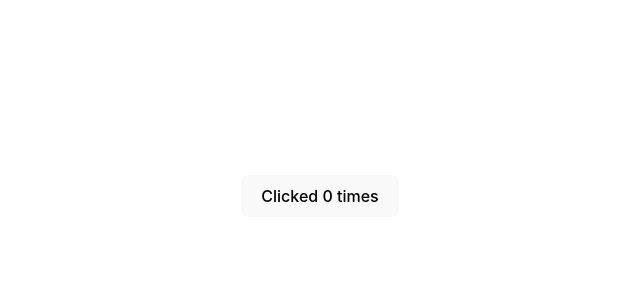
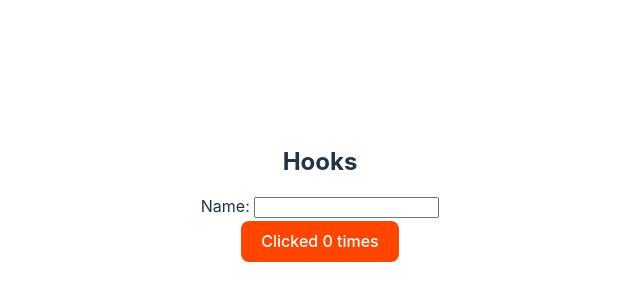
Before and after one commit to marvinjk6/React-Hooks, a React (Vite) app in the folder react-hooks/: page / in a window 1280 px wide. Shown: the part 204-504 px from the top of the page, without its empty margins (320-960 px from the left). Built offline with nearby package versions, Linux system fonts and the light colour scheme.

Commit message:
video 8 - Conditionally run effects

```diff
--- a/react-hooks/src/App.css
+++ b/react-hooks/src/App.css
@@ -5,37 +5,8 @@
   text-align: center;
 }
 
-.logo {
-  height: 6em;
-  padding: 1.5em;
-  will-change: filter;
+.button {
+  background-color: orangered;
+  margin-top: 3px;
+  color: white;
 }
-.logo:hover {
-  filter: drop-shadow(0 0 2em #646cffaa);
-}
-.logo.react:hover {
-  filter: drop-shadow(0 0 2em #61dafbaa);
-}
-
-@keyframes logo-spin {
-  from {
-    transform: rotate(0deg);
-  }
-  to {
-    transform: rotate(360deg);
-  }
-}
-
-@media (prefers-reduced-motion: no-preference) {
-  a:nth-of-type(2) .logo {
-    animation: logo-spin infinite 20s linear;
-  }
-}
-
-.card {
-  padding: 2em;
-}
-
-.read-the-docs {
-  color: #888;
-}
--- a/react-hooks/src/components/video-07/ClassCounterOne.jsx
+++ b/react-hooks/src/components/video-07/ClassCounterOne.jsx
@@ -8,23 +8,38 @@ class ClassCounterOne extends Component {
     super(props)
 
     this.state = {
-       count: 0
+       count: 0,
+       name: ""
     }
   }
 
   componentDidMount() {
-    // title is the HTML tag <title> that stay on the head of a HTML document
     document.title = `Clicked ${this.state.count} times`
   }
 
+  // here the goal is after the input is filled and the button is clicked we don't want the state name still update for a better performance
   componentDidUpdate(prevProps, prevState) {
-    document.title = `Clicked ${this.state.count} times`
+    if(prevState.count !== this.state.count) {
+        document.title = `Clicked ${this.state.count} times`
+        console.log('Updated document title')
+    }
   }
 
   render() {
+
+    const {count, name} = this.state
+
     return (
       <div>
-        <button onClick={()=>this.setState({ count: this.state.count + 1 })}>
+        <h2>Class Component</h2>
+        <div>
+            <label>Name: </label>
+            <input
+            type="text"
+            value={name}
+            onChange={e => this.setState({name: e.target.value})}/>
+        </div>
+        <button className='button' onClick={()=>this.setState({ count: count + 1 })}>
             Clicked {this.state.count} times
         </button>
       </div>
--- a/react-hooks/src/components/video-07/HookCounterOne.jsx
+++ b/react-hooks/src/components/video-07/HookCounterOne.jsx
@@ -1,22 +1,25 @@
-
-// like in the ClassCounterOne compent the goal is to change the document title on button
-// useEffect is used to create side effects like interact with the DOM or fetching data
-// we call useEffect within the component
-
 import React, { useState, useEffect } from 'react'
 
 function HookCounterOne() {
 
   const [count, setCount] = useState(0)
+  const [name, setName] = useState('')
 
-  //the firts paremeter is a function that is executed after every render of the component
+  // for conditionally execute an effect we pass in a second parameter, an array, in the array we need to specify either props or state that we need to watch for, only if those props and states especified in this array change the effect would be executed
+  // here we want the effect to execute only when the count value changes
    useEffect(() => {
+        console.log('useEffect - Updating document title')
         document.title = `You clicked ${count} times`
-   })
+   }, [count])
 
   return (
     <div>
-        <button onClick={() => setCount(prevCount => prevCount + 1)}>Clicked {count} times</button>
+        <h2>Hooks</h2>
+        <div>
+            <label>Name: </label>
+            <input type="text" value={name} onChange={e => setName(e.target.value)}/>
+        </div>
+        <button className='button' onClick={() => setCount(count + 1)}>Clicked {count} times</button>
     </div>
   )
 }
```
